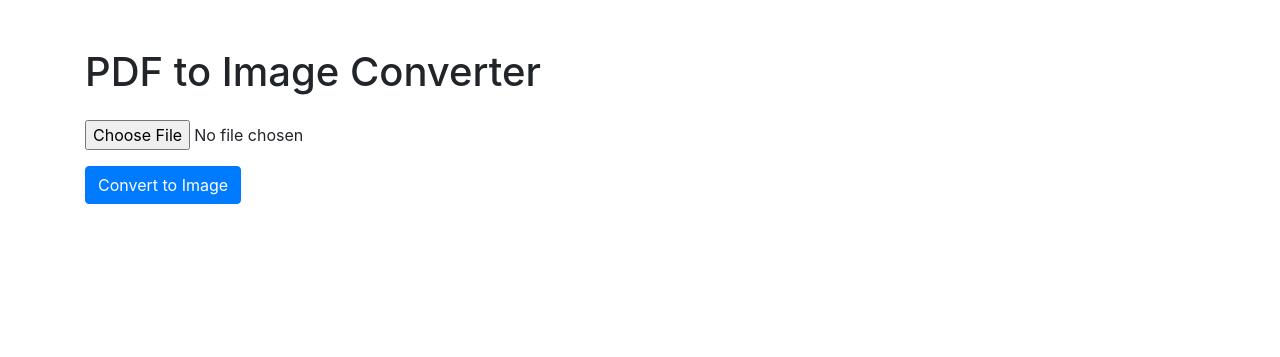
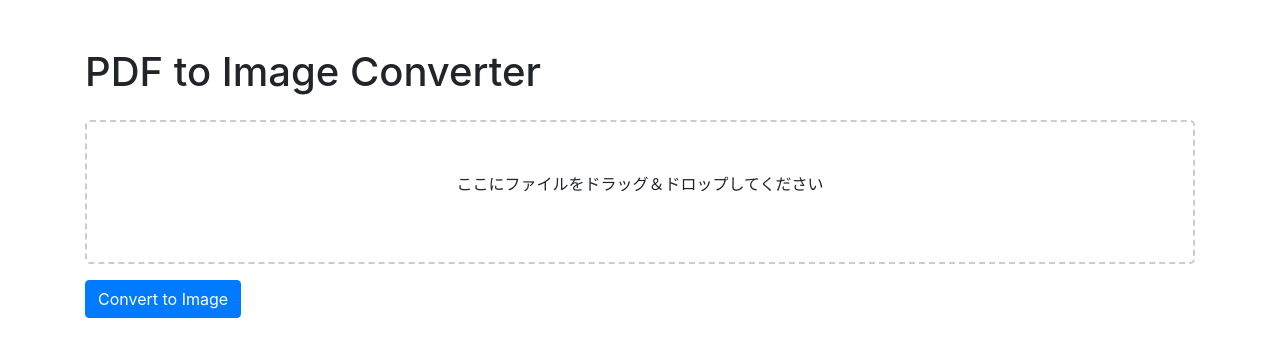
Before and after one commit to yutarou12/pdf-manager, a FastAPI app: page / in a window 1280 px wide. Shown: the top 357 px of the page. Run offline with FastAPI, Linux system fonts and the light colour scheme; some libraries are stand-ins or nearby versions.

Commit message:
[fix] fix

```diff
--- a/main.py
+++ b/main.py
@@ -4,6 +4,7 @@ from fastapi.templating import Jinja2Templates
 from pdf2image import convert_from_bytes
 from PIL import Image
 import io
+import os
 
 app = FastAPI()
 
--- a/templates/index.html
+++ b/templates/index.html
@@ -3,21 +3,73 @@
 <head>
     <title>PDF to Image Converter</title>
     <link rel="stylesheet" href="https://stackpath.bootstrapcdn.com/bootstrap/4.5.2/css/bootstrap.min.css">
+    <style>
+        #dropArea {
+            border: 2px dashed #ccc;
+            border-radius: 5px;
+            padding: 50px;
+            text-align: center;
+            cursor: pointer;
+        }
+        #dropArea.active {
+            border-color: #666;
+        }
+        #fileName {
+            margin-top: 10px;
+        }
+    </style>
 </head>
 <body class="container mt-5">
     <h1 class="mb-4">PDF to Image Converter</h1>
-    <div class="form-group">
-        <input type="file" class="form-control-file" id="pdfFile" accept=".pdf">
+    <div id="dropArea" class="form-group">
+        <p>ここにファイルをドラッグ＆ドロップしてください</p>
+        <input type="file" id="pdfFile" accept=".pdf" style="display: none;">
+        <p id="fileName"></p>
     </div>
     <button id="convertButton" class="btn btn-primary mb-3">Convert to Image</button>
     <div id="downloadButtonContainer" style="display: none;">
-        <button id="downloadButton" class="btn btn-success mb-3">Download Image</button>
+        <button id="downloadButton" class="btn btn-success" >Download Image</button>
     </div>
 
-    <script src="https://code.jquery.com/jquery-3.5.1.slim.min.js"></script>
-    <script src="https://cdn.jsdelivr.net/npm/@popperjs/core@2.9.3/dist/umd/popper.min.js"></script>
-    <script src="https://stackpath.bootstrapcdn.com/bootstrap/4.5.2/js/bootstrap.min.js"></script>
     <script>
+        const dropArea = document.getElementById('dropArea');
+        const fileInput = document.getElementById('pdfFile');
+        const fileNameDisplay = document.getElementById('fileName');
+        const downloadButton = document.getElementById('downloadButton');
+        const downloadButtonContainer = document.getElementById('downloadButtonContainer');
+
+        dropArea.addEventListener('click', () => {
+            fileInput.click();
+        });
+
+        dropArea.addEventListener('dragover', (e) => {
+            e.preventDefault();
+            dropArea.classList.add('active');
+        });
+
+        dropArea.addEventListener('dragleave', () => {
+            dropArea.classList.remove('active');
+        });
+
+        dropArea.addEventListener('drop', (e) => {
+            e.preventDefault();
+            dropArea.classList.remove('active');
+            fileInput.files = e.dataTransfer.files;
+            if (fileInput.files.length > 0) {
+                fileNameDisplay.textContent = '選択されたファイル: ' + fileInput.files[0].name;
+            } else {
+                fileNameDisplay.textContent = '';
+            }
+        });
+
+        fileInput.addEventListener('change', () => {
+            if (fileInput.files.length > 0) {
+                fileNameDisplay.textContent = '選択されたファイル: ' + fileInput.files[0].name;
+            } else {
+                fileNameDisplay.textContent = '';
+            }
+        });
+
         document.getElementById('convertButton').addEventListener('click', function() {
             const file = document.getElementById('pdfFile').files[0];
             if (file) {
@@ -31,8 +83,8 @@
                 .then(response => response.blob())
                 .then(blob => {
                     const url = window.URL.createObjectURL(blob);
-                    document.getElementById('downloadButton').href = url;
-                    document.getElementById('downloadButtonContainer').style.display = 'block';
+                    downloadButton.href = url;
+                    downloadButtonContainer.style.display = 'block';
                 })
                 .catch(error => {
                     console.error('Error:', error);
@@ -42,8 +94,9 @@
             }
         });
 
-        document.getElementById('downloadButton').addEventListener('click', function() {
-            const url = document.getElementById('downloadButton').href;
+        downloadButton.addEventListener('click', function(event) {
+            event.stopPropagation(); // イベント伝播を停止
+            const url = downloadButton.href;
             const a = document.createElement('a');
             a.href = url;
             a.download = 'converted_image.jpg';
@@ -51,6 +104,11 @@
             document.body.appendChild(a);
             a.click();
             window.URL.revokeObjectURL(url);
+
+            // ダウンロード完了後の処理
+            fileInput.value = '';
+            fileNameDisplay.textContent = '';
+            downloadButtonContainer.style.display = 'none';
         });
     </script>
 </body>
```
